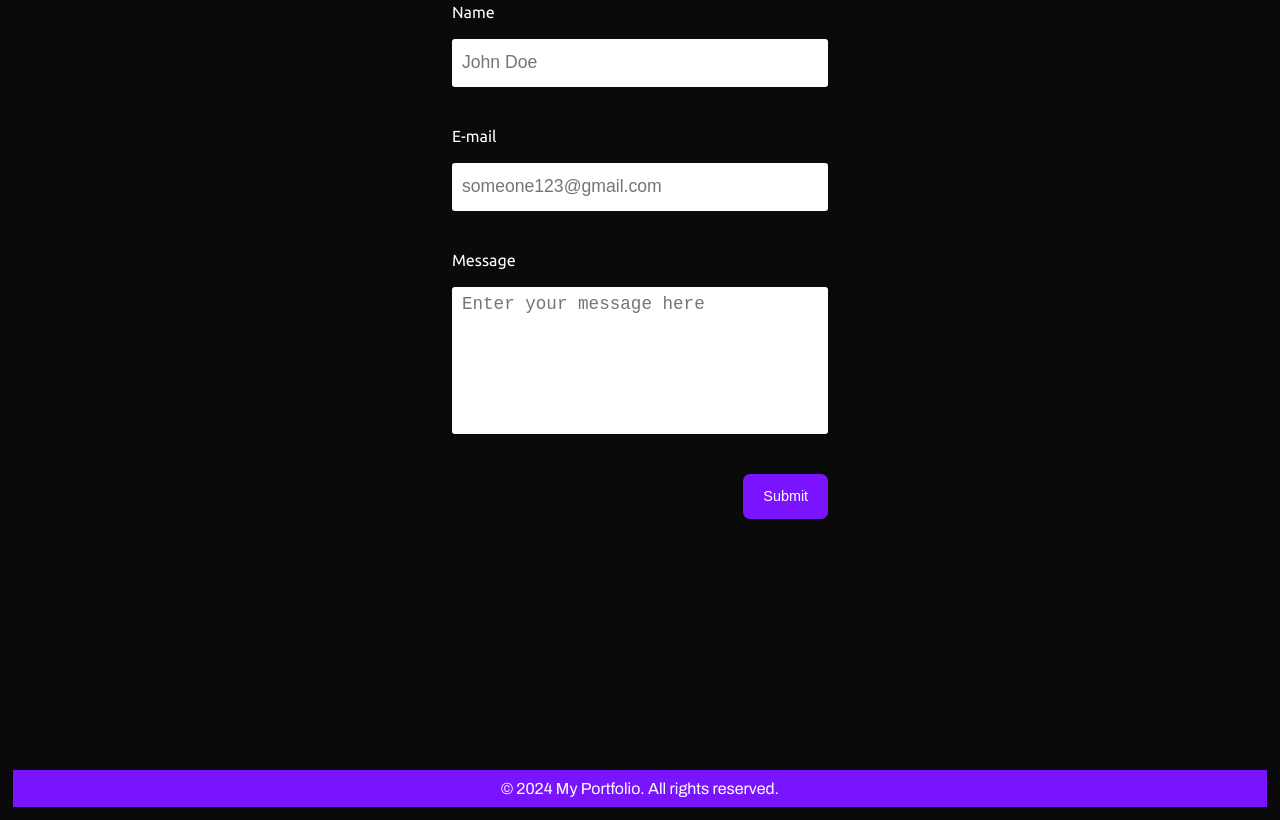
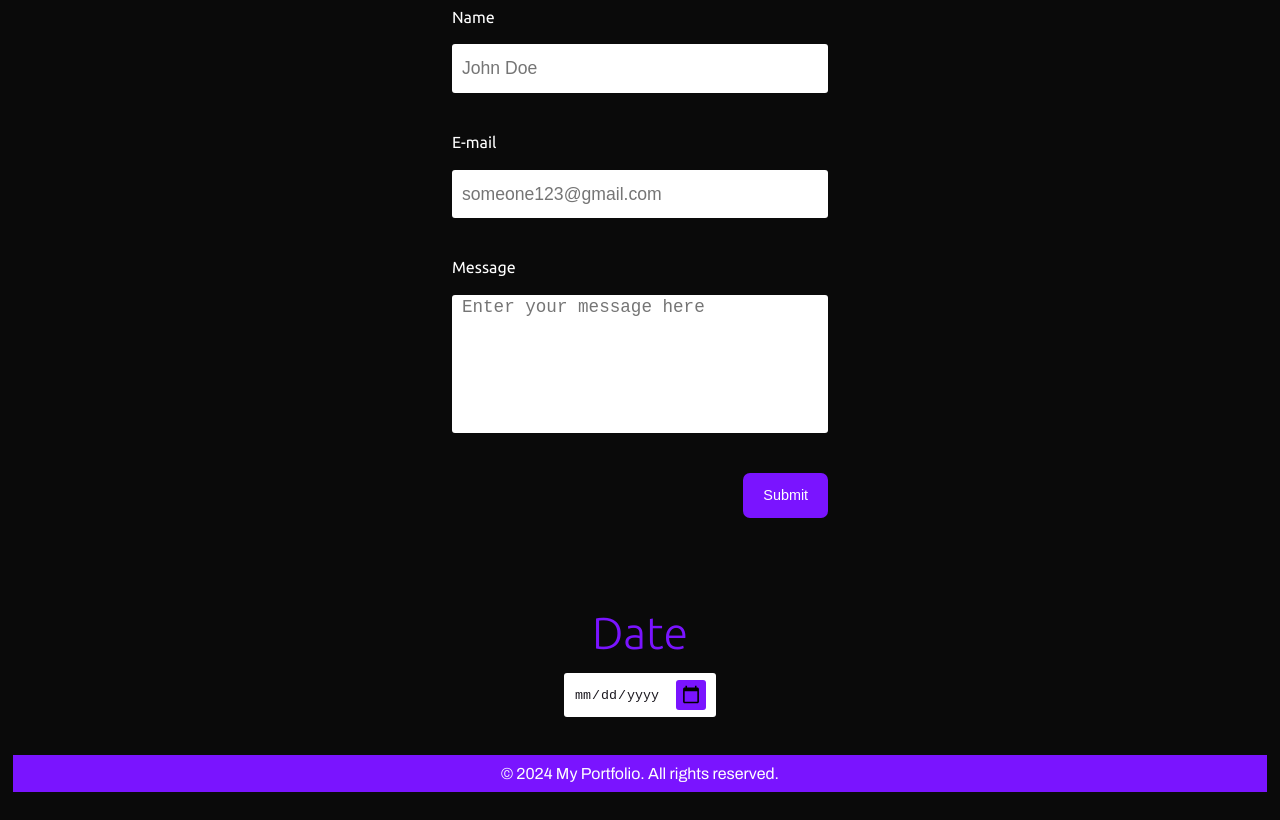
Before and after one commit to prashantStha308/portfolioExample, a plain HTML site: page index.html in a window 1280 px wide. Shown: the part 2337-3157 px from the top of the page. Drawn offline with Linux system fonts and the light colour scheme.

Commit message:
added date and moved script

```diff
--- a/index.html
+++ b/index.html
@@ -59,7 +59,7 @@
                     <div id="about-img"></div>
                 </div>
                 <article class="about-text">
-                    <h1 class="headingText about-heading">About Me</h1>
+                    <h1 class="headingText small-heading">About Me</h1>
                     <section class="about-para">
                         <p class="para">
                             I'm <span class="purpleText">Prashant Shrestha</span>, a passionate IT student who  dwells into anything visual.
@@ -161,6 +161,11 @@
             </div>
          </section>
 
+         <div class="clock-wrapper">
+            <label for="date" class="headingText small-heading"> <span class="purpleText"> Date </span> </label>
+            <input type="date" name="" id="date">
+         </div>
+
          <section id="footer">
             <footer>
                 <p>&copy; 2024 My Portfolio. All rights reserved.</p>
@@ -168,6 +173,17 @@
          </section>
     </main>
 
-    <script src="./script.js"></script>
+    <script>
+
+        function goToTop() {
+            // The offsetTop returns the value top position of the element
+            let scrollDiv = document.getElementById("header").offsetTop;
+
+            // The windows.scrollTo() method moves the page to a destination element, in this case, the scrollDiv which has the offsetTop value of the header element
+            window.scrollTo({ top: scrollDiv, behavior: "smooth" });
+        }
+
+
+    </script>
 </body>
 </html>
--- a/style.css
+++ b/style.css
@@ -222,7 +222,7 @@ header{
     margin: 0 5% 0 0;
 }
 
-.about-heading{
+.small-heading{
     font-size: 2.8rem;
 }
 
@@ -347,7 +347,7 @@ header{
 /* Start of Contacts */
 
 #contacts{
-    margin: 10% 0 15% 0;
+    margin: 10% 0 5% 0;
 }
 
 .contact-wrapper{
@@ -393,7 +393,7 @@ header{
 }
 .input-area{
     width: 100%;
-    padding: 7px 10px;
+    padding: 2px 10px;
     border: none;
     outline: none;
     resize: none;
@@ -412,6 +412,32 @@ input[type="button"]{
     max-height: 45px;
 }
 
+.clock-wrapper{
+    display: grid;
+    justify-content: center;
+    align-content: center;
+    gap: 15px;
+}
+label[for="date" ]{
+    text-align: center;
+}
+input[type="date"]::-webkit-calendar-picker-indicator {
+    width: 20px;
+    height: 20px;
+    margin: 0;
+    padding: 5px;
+    border: none;
+    border-radius: 3px;
+    background-color: var(--colorPurple);
+}
+
+#date{
+    color: var(--sectionBackground);
+    padding: 7px 10px;
+    border-radius: 3px;
+    border: none;
+}
+
 /* Footer */
 footer {
     margin: 3% 0 0 0;
```
